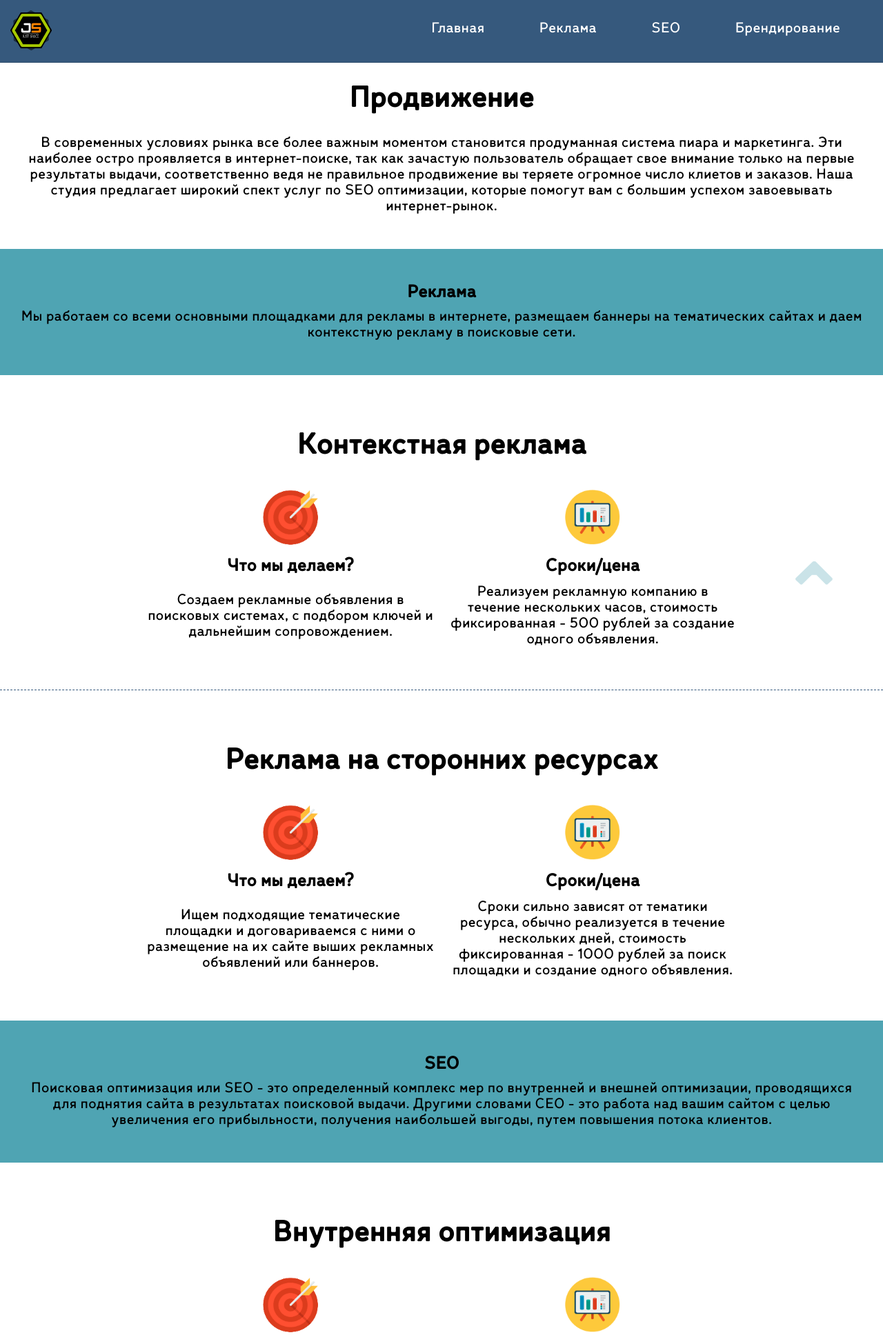
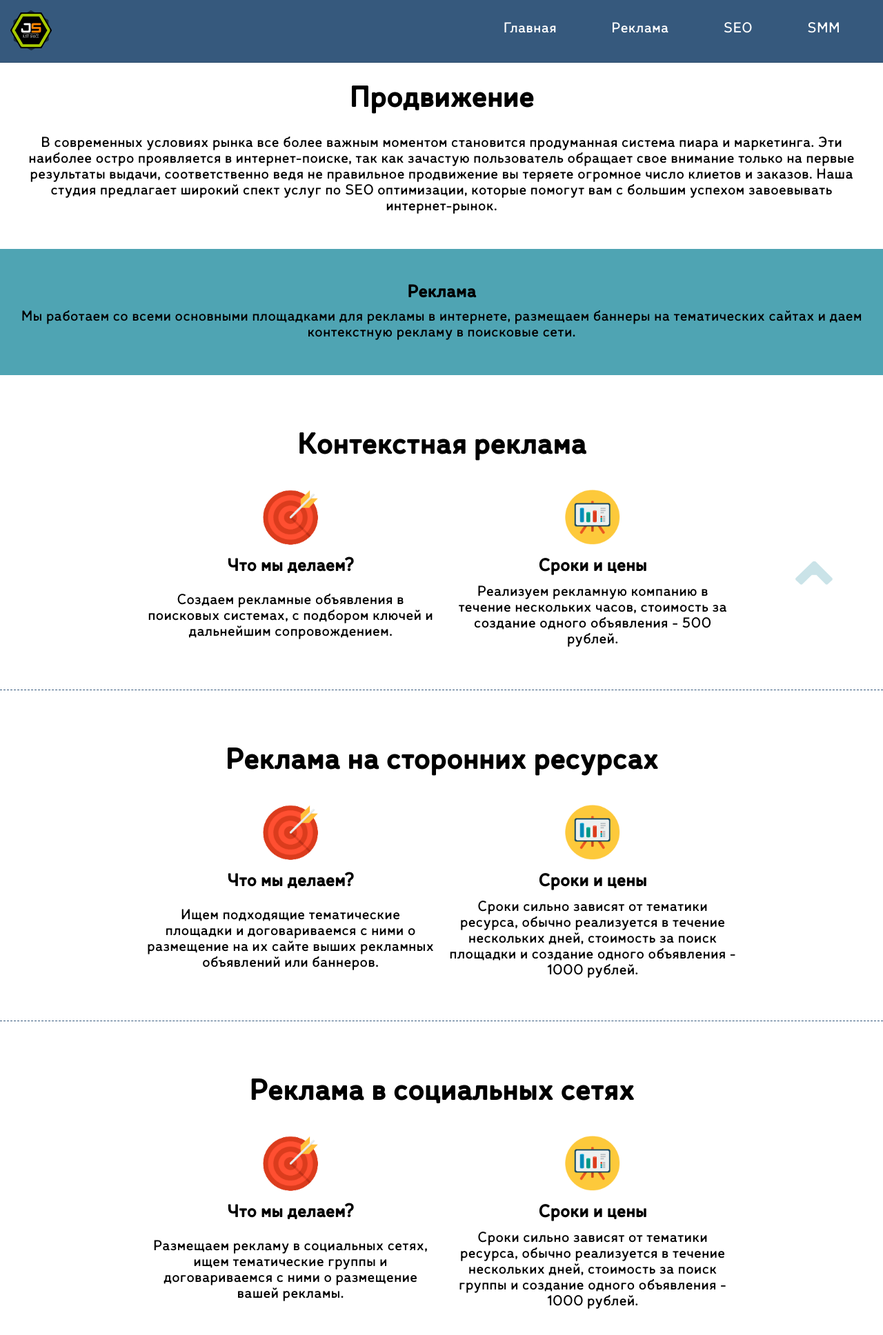
Before and after one commit to AkpoFlash/just-space, a PHP site: page /seo.php in a window 1280 px wide. Shown: the top 1936 px of the page at 69% size. Run offline with PHP 8.4, Linux system fonts and the light colour scheme; data that the repository does not hold is empty; some libraries are stand-ins or nearby versions.

Commit message:
Наполнение контентом

```diff
--- a/seo.php
+++ b/seo.php
@@ -8,9 +8,9 @@
 			<img src="img/JS.png" alt="Just Space" class="logo">
 			<ul class="menu">
 				<li><a href="index.php">Главная</a></li>
-				<li><a href="#contextual">Реклама</a></li>
-				<li><a href="#optimization">SEO</a></li>
-				<li><a href="#brend">Брендирование</a></li>
+				<li><a href="#advertising">Реклама</a></li>
+				<li><a href="#seo">SEO</a></li>
+				<li><a href="#smm">SMM</a></li>
 			</ul>
 		</nav>
 
@@ -24,7 +24,7 @@
 		</div>
 
 		<div class="marker">
-			<span id="contextual">Реклама</span>
+			<span id="advertising">Реклама</span>
 			Мы работаем со всеми основными площадками для рекламы в интернете, размещаем баннеры на тематических сайтах и даем контекстную рекламу в поисковые сети.
 		</div>
 
@@ -37,14 +37,14 @@
 				</tr>
 				<tr>
 					<th>Что мы делаем?</th>
-					<th>Сроки/цена</th>
+					<th>Сроки и цены</th>
 				</tr>
 				<tr>
 					<td>
 						Создаем рекламные объявления в поисковых системах, с подбором ключей и дальнейшим сопровождением.
 					</td>
 					<td>
-						Реализуем рекламную компанию в течение нескольких часов, стоимость фиксированная - 500 рублей за создание одного объявления.
+						Реализуем рекламную компанию в течение нескольких часов, стоимость за создание одного объявления - 500 рублей.
 					</td>
 				</tr>
 			</table>
@@ -59,21 +59,43 @@
 				</tr>
 				<tr>
 					<th>Что мы делаем?</th>
-					<th>Сроки/цена</th>
+					<th>Сроки и цены</th>
 				</tr>
 				<tr>
 					<td>
 						Ищем подходящие тематические площадки и договариваемся с ними о размещение на их сайте выших рекламных объявлений или баннеров.
 					</td>
 					<td>
-						Сроки сильно зависят от тематики ресурса, обычно реализуется в течение нескольких дней, стоимость фиксированная - 1000 рублей за поиск площадки и создание одного объявления.
+						Сроки сильно зависят от тематики ресурса, обычно реализуется в течение нескольких дней, стоимость за поиск площадки и создание одного объявления - 1000 рублей.
+					</td>
+				</tr>
+			</table>
+		</div>
+
+				<div class="article">
+			<h1>Реклама в социальных сетях</h1>
+			<table class="services-list">
+				<tr>
+					<td><img src="img/current.png" height="80" width="80"></td>
+					<td><img src="img/graph.png" height="80" width="80"></td>
+				</tr>
+				<tr>
+					<th>Что мы делаем?</th>
+					<th>Сроки и цены</th>
+				</tr>
+				<tr>
+					<td>
+						Размещаем рекламу в социальных сетях, ищем тематические группы и договариваемся с ними о размещение вашей рекламы.
+					</td>
+					<td>
+						Сроки сильно зависят от тематики ресурса, обычно реализуется в течение нескольких дней, стоимость за поиск группы и создание одного объявления - 1000 рублей.
 					</td>
 				</tr>
 			</table>
 		</div>
 
 		<div class="marker">
-			<span id="optimization">SEO</span>
+			<span id="seo">SEO</span>
 			Поисковая оптимизация или SEO - это определенный комплекс мер по внутренней и внешней оптимизации, проводящихся для поднятия сайта в результатах поисковой выдачи.
 			Другими словами СЕО -  это работа над вашим сайтом с целью увеличения его прибыльности, получения наибольшей выгоды, путем повышения потока клиентов.
 		</div>
@@ -87,29 +109,7 @@
 				</tr>
 				<tr>
 					<th>Что мы делаем?</th>
-					<th>Сроки/цена</th>
-				</tr>
-				<tr>
-					<td>
-						Изучаем ваш сайт, выделяем его слабые места которые не позволяют занять верхнии позиции в поисковой выдаче, ищем пути решения и вносим свои корректировки.
-					</td>
-					<td>
-						Сроки и цены зависят от размера сайта, количества страниц, его тематики, наличия CMS и других параметров. Для получения точной оценки вам необходимо связаться с нами, оставив <a href="index.php#order">форму заказа</a> или <a href="tel:+79101617527">позвонив</a>.
-					</td>
-				</tr>
-			</table>
-		</div>
-
-		<div class="article">
-			<h1>Внешняя оптимизация</h1>
-			<table class="services-list">
-				<tr>
-					<td><img src="img/current.png" height="80" width="80"></td>
-					<td><img src="img/graph.png" height="80" width="80"></td>
-				</tr>
-				<tr>
-					<th>Что мы делаем?</th>
-					<th>Сроки/цена</th>
+					<th>Сроки и цены</th>
 				</tr>
 				<tr>
 					<td>
@@ -123,12 +123,12 @@
 		</div>
 
 		<div class="marker">
-			<span id="contextual">Реклама</span>
-			Мы работаем со всеми основными площадками для рекламы в интернете, размещаем баннеры на тематических сайтах и даем контекстную рекламу в поисковые сети.
+			<span id="smm">SMM</span>
+			SMM - это продвижение и брендирование в социальных сетях, позволяет напрямую воздействовать на целевую аудиторию и создавать положительную реакцию на рекламируемый продукт.
 		</div>
 
 		<div class="article">
-			<h1>Контекстная реклама</h1>
+			<h1>Создание и раскрутка группы</h1>
 			<table class="services-list">
 				<tr>
 					<td><img src="img/current.png" height="80" width="80"></td>
@@ -136,36 +136,14 @@
 				</tr>
 				<tr>
 					<th>Что мы делаем?</th>
-					<th>Сроки/цена</th>
+					<th>Сроки и цены</th>
 				</tr>
 				<tr>
 					<td>
-						Создаем рекламные объявления в поисковых системах, с подбором ключей и дальнейшим сопровождением.
+						Создаем и привлекаем потенциальных клиентов в вашу группу/страницу в социальных сетях.
 					</td>
 					<td>
-						Реализуем рекламную компанию в течение нескольких часов, стоимость фиксированная - 500 рублей за создание одного объявления.
-					</td>
-				</tr>
-			</table>
-		</div>
-
-		<div class="article">
-			<h1>Реклама на сторонних ресурсах</h1>
-			<table class="services-list">
-				<tr>
-					<td><img src="img/current.png" height="80" width="80"></td>
-					<td><img src="img/graph.png" height="80" width="80"></td>
-				</tr>
-				<tr>
-					<th>Что мы делаем?</th>
-					<th>Сроки/цена</th>
-				</tr>
-				<tr>
-					<td>
-						Ищем подходящие тематические площадки и договариваемся с ними о размещение на их сайте выших рекламных объявлений или баннеров.
-					</td>
-					<td>
-						Сроки сильно зависят от тематики ресурса, обычно реализуется в течение нескольких дней, стоимость фиксированная - 1000 рублей за поиск площадки и создание одного объявления.
+						Для данной услуги не устанавливаются четки сроки и цены, так как развитие группы это постоянный процесс. Для получения дополнительной информации вам необходимо связаться с нами, оставив <a href="index.php#order">форму заказа</a> или <a href="tel:+79101617527">позвонив</a>.
 					</td>
 				</tr>
 			</table>
```
Also changed, not shown: design.php (+6 -6 lines), develop.php (+53 -40 lines).
